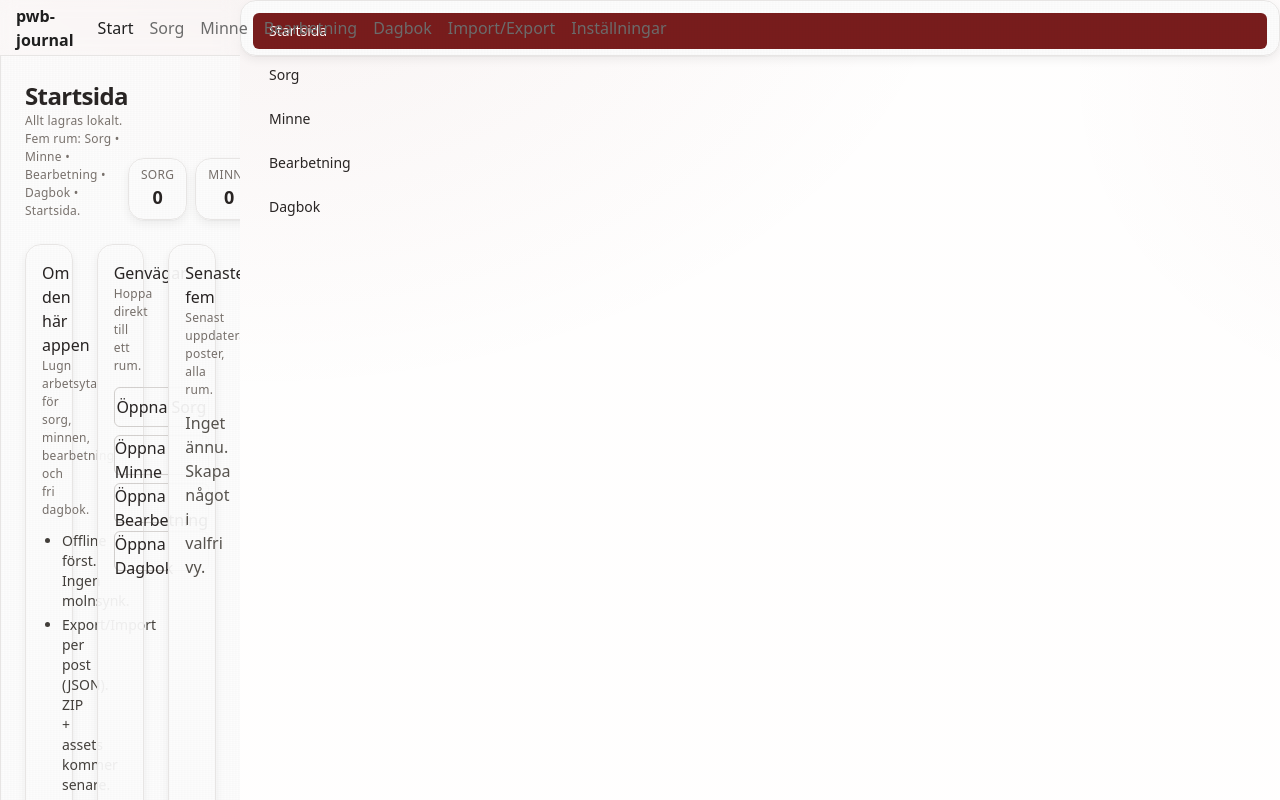
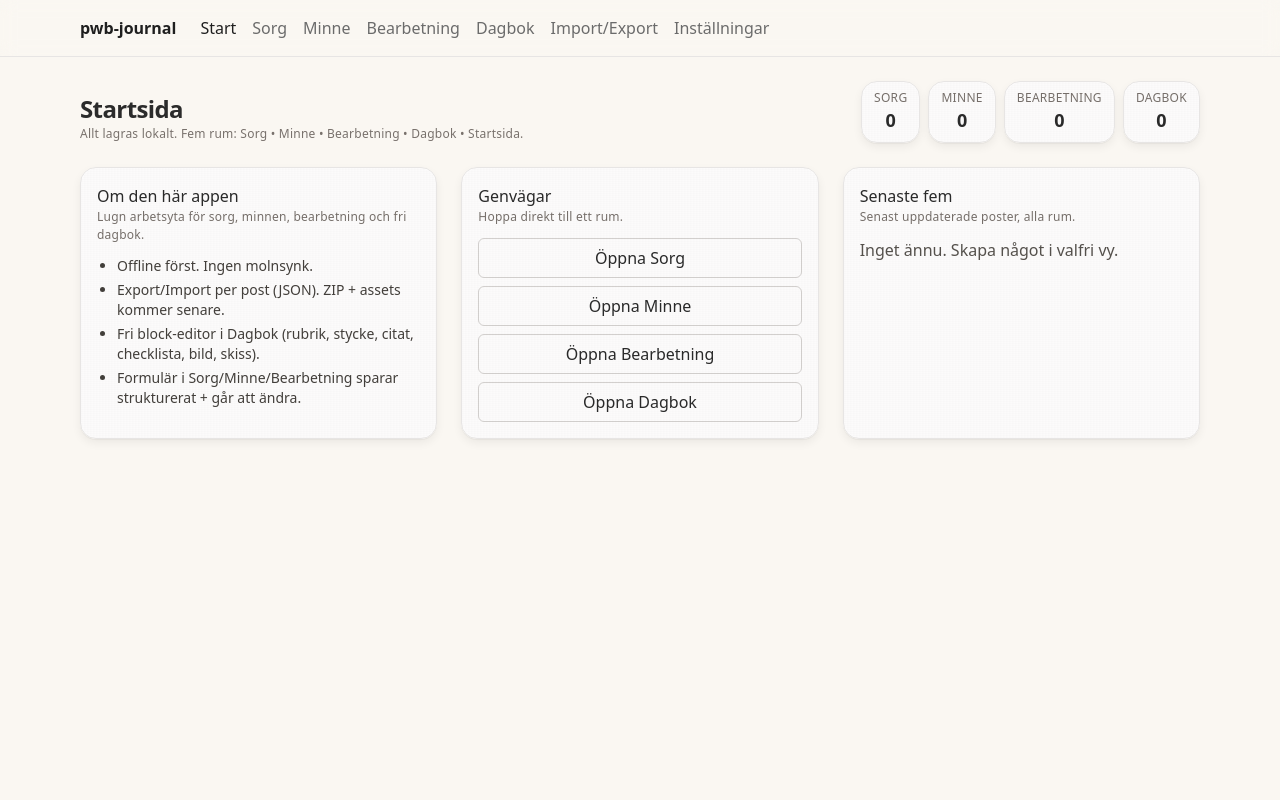
Before and after one commit to RobynT98/pwb-journal, a React (Vite) app: page / in a window 1280 px wide. Built offline with nearby package versions, Linux system fonts and the light colour scheme.

Commit message:
Update App.tsx

```diff
--- a/src/App.tsx
+++ b/src/App.tsx
@@ -1,15 +1,13 @@
 import { Outlet } from "react-router-dom";
 import Topbar from "@/components/Topbar";
-import Sidebar from "@/components/Sidebar";
 
 export default function App() {
   return (
-    <div className="h-dvh grid grid-cols-[240px_1fr] grid-rows-[56px_1fr] text-stone-800">
-      <Topbar className="col-span-2" />
-      <Sidebar />
-      <main className="paper-texture border-l border-stone-200 p-6 overflow-y-auto">
-        <div className="mx-auto max-w-6xl space-y-6">
-          {/* Här ritas respektive sida in */}
+    <div className="min-h-screen bg-[var(--bg)] text-[var(--fg)]">
+      <Topbar />
+      <main className="max-w-6xl mx-auto px-4 py-6">
+        {/* Viktigt: ge inte className direkt till <Outlet /> */}
+        <div className="space-y-6">
           <Outlet />
         </div>
       </main>
```
